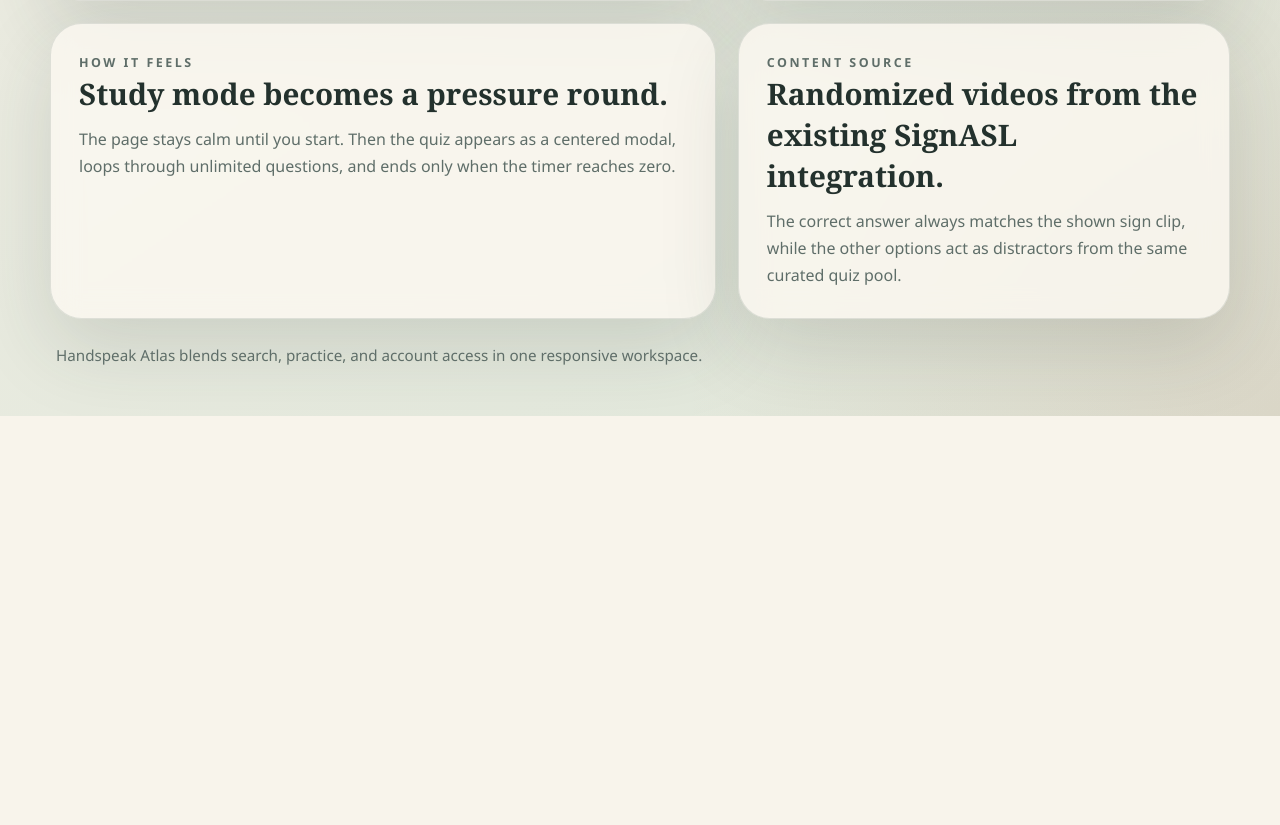
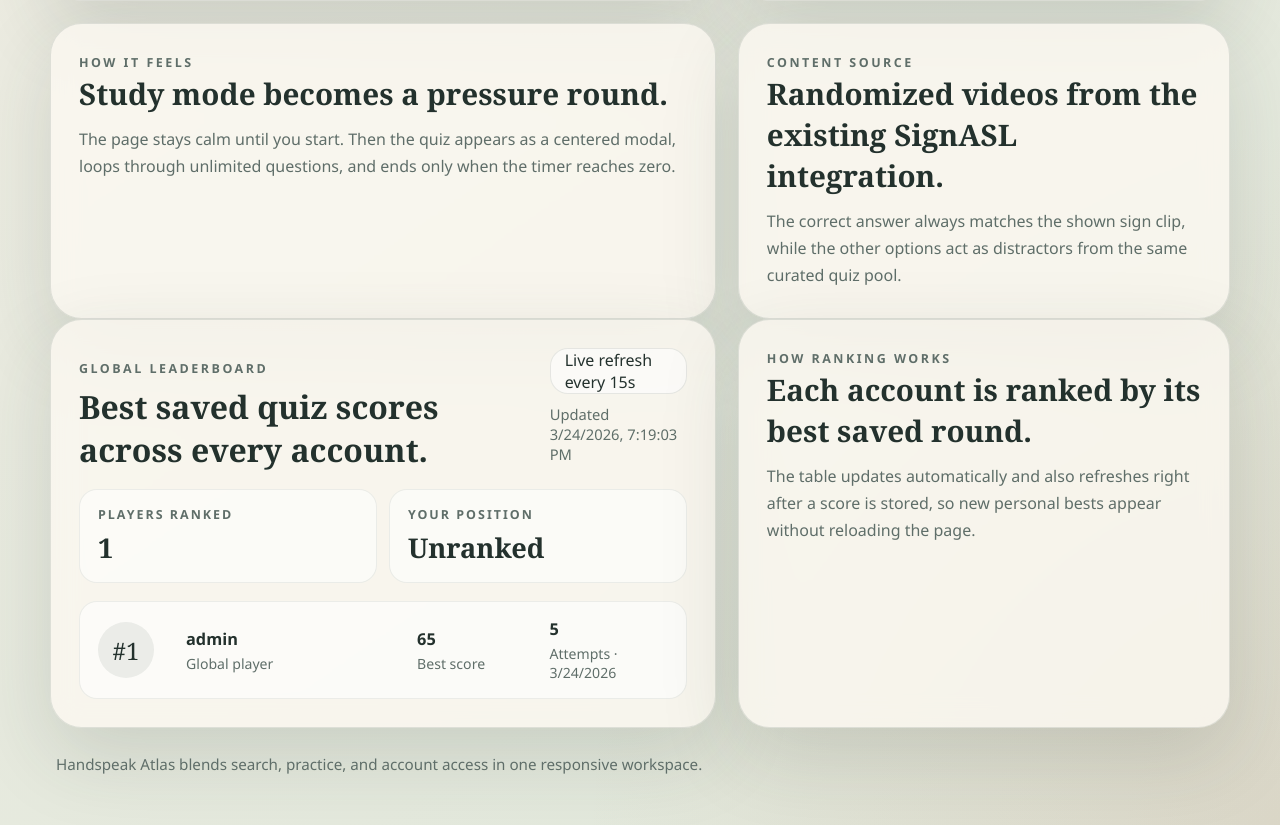
Before and after one commit to jerad-bobi/slt_final_main, a Django app: page /sharpen-your-brain/ in a window 1280 px wide. Shown: the part 944-1769 px from the top of the page. Before the commit the page ends 1360 px from the top, so only its background shows below. Run offline with Django 5.2, Linux system fonts and the light colour scheme; data comes from the database, SQL or seed files in the repository; both versions use the stored data as it was after the commit.

Commit message:
Added Leaderboard

```diff
--- a/slt/slt/urls.py
+++ b/slt/slt/urls.py
@@ -18,7 +18,7 @@
 from django.urls import path
 
 from accounts.views import about_me, account_access, login_view, logout_view, register_view
-from .views import brain_quiz_attempt_save, brain_quiz_question, home, learn_vocabularies, lets_practice, sharpen_your_brain
+from .views import brain_quiz_attempt_save, brain_quiz_leaderboard, brain_quiz_question, home, learn_vocabularies, lets_practice, sharpen_your_brain
 from .views import signasl_lookup
 
 urlpatterns = [
@@ -28,6 +28,7 @@
     path('api/signasl-lookup/', signasl_lookup, name='signasl_lookup'),
     path('api/brain-quiz-question/', brain_quiz_question, name='brain_quiz_question'),
     path('api/brain-quiz-attempt-save/', brain_quiz_attempt_save, name='brain_quiz_attempt_save'),
+    path('api/brain-quiz-leaderboard/', brain_quiz_leaderboard, name='brain_quiz_leaderboard'),
     path('learn-vocabularies/', learn_vocabularies, name='learn_vocabularies'),
     path('account/', account_access, name='account_access'),
     path('register/', register_view, name='register'),
--- a/slt/slt/views.py
+++ b/slt/slt/views.py
@@ -1,7 +1,7 @@
 import json
 
 from django.db import transaction
-from django.db.models import Max
+from django.db.models import Count, Max
 from django.http import JsonResponse
 from django.shortcuts import render
 
@@ -121,6 +121,46 @@
     )
 
 
+def brain_quiz_leaderboard(request):
+    leaderboard_rows = list(
+        BrainQuizAttempt.objects.values('username__username')
+        .annotate(
+            best_score=Max('score'),
+            total_attempts=Count('id'),
+            last_attempt=Max('date_attempt'),
+        )
+        .order_by('-best_score', 'last_attempt', 'username__username')
+    )
+
+    top_rows = []
+    current_account = _get_current_account(request)
+    current_account_entry = None
+
+    for index, row in enumerate(leaderboard_rows, start=1):
+        entry = {
+            'rank': index,
+            'username': row['username__username'],
+            'best_score': row['best_score'] or 0,
+            'total_attempts': row['total_attempts'],
+            'last_attempt': row['last_attempt'].isoformat() if row['last_attempt'] else None,
+        }
+
+        if index <= 10:
+            top_rows.append(entry)
+
+        if current_account and entry['username'] == current_account.username:
+            current_account_entry = entry
+
+    return JsonResponse(
+        {
+            'entries': top_rows,
+            'total_players': len(leaderboard_rows),
+            'updated_at': leaderboard_rows[0]['last_attempt'].isoformat() if leaderboard_rows and leaderboard_rows[0]['last_attempt'] else None,
+            'current_account': current_account_entry,
+        }
+    )
+
+
 def learn_vocabularies(request):
     return render(
         request,
--- a/slt/static/css/pages/sharpen_your_brain.css
+++ b/slt/static/css/pages/sharpen_your_brain.css
@@ -1,17 +1,23 @@
 .brain-hero,
-.brain-grid {
+.brain-grid,
+.brain-leaderboard-layout {
     display: grid;
     grid-template-columns: minmax(0, 1.15fr) minmax(280px, 0.85fr);
     gap: 22px;
 }
 
-.brain-hero {
+.brain-hero,
+.brain-leaderboard-layout {
     margin-bottom: 22px;
 }
 
 .brain-hero__aside,
 .brain-card {
     padding: 28px;
+}
+
+.brain-card--aside {
+    align-content: start;
 }
 
 .brain-card h2 {
@@ -24,6 +30,126 @@
     margin: 0;
     color: var(--muted);
     line-height: 1.7;
+}
+
+.brain-leaderboard-card {
+    padding: 28px;
+}
+
+.brain-leaderboard-card__header {
+    display: flex;
+    align-items: flex-start;
+    justify-content: space-between;
+    gap: 18px;
+    margin-bottom: 18px;
+}
+
+.brain-leaderboard-card__header h2 {
+    margin: 0;
+    font-family: var(--font-display);
+    font-size: 2rem;
+}
+
+.brain-leaderboard-card__meta {
+    display: grid;
+    justify-items: end;
+    gap: 10px;
+}
+
+.brain-leaderboard-card__meta p {
+    margin: 0;
+    color: var(--muted);
+    font-size: 0.92rem;
+}
+
+.brain-leaderboard-summary {
+    display: grid;
+    grid-template-columns: repeat(2, minmax(0, 1fr));
+    gap: 12px;
+    margin-bottom: 18px;
+}
+
+.brain-leaderboard-summary__item {
+    padding: 16px 18px;
+    border: 1px solid rgba(35, 49, 45, 0.08);
+    border-radius: 18px;
+    background: rgba(255, 255, 255, 0.56);
+}
+
+.brain-leaderboard-summary__item span {
+    display: block;
+    margin-bottom: 6px;
+    color: var(--muted);
+    font-size: 0.78rem;
+    font-weight: 700;
+    letter-spacing: 0.16em;
+    text-transform: uppercase;
+}
+
+.brain-leaderboard-summary__item strong {
+    font-family: var(--font-display);
+    font-size: 1.7rem;
+}
+
+.brain-leaderboard-table {
+    display: grid;
+    gap: 12px;
+}
+
+.brain-leaderboard-row,
+.brain-leaderboard-empty {
+    display: grid;
+    grid-template-columns: 74px minmax(0, 1.1fr) repeat(2, minmax(110px, 0.6fr));
+    gap: 14px;
+    align-items: center;
+    padding: 16px 18px;
+    border: 1px solid rgba(35, 49, 45, 0.08);
+    border-radius: 18px;
+    background: rgba(255, 255, 255, 0.6);
+}
+
+.brain-leaderboard-empty {
+    grid-template-columns: 1fr;
+    justify-items: center;
+    color: var(--muted);
+    text-align: center;
+}
+
+.brain-leaderboard-row--current {
+    border-color: rgba(181, 92, 59, 0.28);
+    background: rgba(240, 221, 201, 0.44);
+}
+
+.brain-leaderboard-rank {
+    display: inline-flex;
+    align-items: center;
+    justify-content: center;
+    width: 56px;
+    height: 56px;
+    border-radius: 50%;
+    background: rgba(35, 49, 45, 0.08);
+    font-family: var(--font-display);
+    font-size: 1.5rem;
+}
+
+.brain-leaderboard-name strong,
+.brain-leaderboard-stat strong {
+    display: block;
+    font-size: 1.02rem;
+}
+
+.brain-leaderboard-name span,
+.brain-leaderboard-stat span {
+    display: block;
+    margin-top: 4px;
+    color: var(--muted);
+    font-size: 0.88rem;
+}
+
+.brain-leaderboard-status--error {
+    border-color: rgba(161, 62, 51, 0.24);
+    background: rgba(161, 62, 51, 0.12);
+    color: #8b382f;
 }
 
 .quiz-modal {
@@ -308,11 +434,22 @@
 @media (max-width: 900px) {
     .brain-hero,
     .brain-grid,
+    .brain-leaderboard-layout,
     .quiz-hud,
     .quiz-question-box,
     .quiz-video-row,
-    .quiz-options {
+    .quiz-options,
+    .brain-leaderboard-summary,
+    .brain-leaderboard-row {
         grid-template-columns: 1fr;
+    }
+
+    .brain-leaderboard-card__header {
+        flex-direction: column;
+    }
+
+    .brain-leaderboard-card__meta {
+        justify-items: start;
     }
 
     .quiz-modal__dialog {
--- a/slt/static/js/sharpen_your_brain.js
+++ b/slt/static/js/sharpen_your_brain.js
@@ -16,6 +16,12 @@
 const brainVideoShell = document.getElementById('brain-video-shell');
 const brainOptions = document.getElementById('brain-options');
 const brainEndSummary = document.getElementById('brain-end-summary');
+const brainLeaderboardCard = document.querySelector('[data-leaderboard-url]');
+const brainLeaderboardTable = document.getElementById('brain-leaderboard-table');
+const brainLeaderboardStatus = document.getElementById('brain-leaderboard-status');
+const brainLeaderboardUpdated = document.getElementById('brain-leaderboard-updated');
+const brainLeaderboardPlayerCount = document.getElementById('brain-leaderboard-player-count');
+const brainLeaderboardCurrentRank = document.getElementById('brain-leaderboard-current-rank');
 
 const brainQuizState = {
     active: false,
@@ -35,6 +41,13 @@
 
 const brainQuizApiUrl = brainQuizModal ? brainQuizModal.dataset.quizUrl || '' : '';
 const brainQuizAttemptSaveUrl = brainQuizModal ? brainQuizModal.dataset.saveAttemptUrl || '' : '';
+const brainLeaderboardApiUrl = brainLeaderboardCard ? brainLeaderboardCard.dataset.leaderboardUrl || '' : '';
+const brainLeaderboardRefreshIntervalMs = 15000;
+
+const brainLeaderboardState = {
+    pollTimerId: 0,
+    loading: false,
+};
 
 function openBrainQuizModal() {
     if (!brainQuizModal) {
@@ -158,6 +171,7 @@
         const payload = await response.json();
         brainQuizState.scoreSaveStatus = ` Saved as attempt ${payload.attempt_number} for ${payload.username}.`;
         showBrainEndScreen();
+        void loadBrainLeaderboard();
     } catch (error) {
         brainQuizState.scoreSaved = false;
         brainQuizState.scoreSaveStatus = ' Score could not be saved.';
@@ -480,6 +494,129 @@
     return csrfCookie ? decodeURIComponent(csrfCookie.split('=')[1]) : '';
 }
 
+function escapeBrainUsername(value) {
+    return escapeBrainHtml(String(value || 'Anonymous'));
+}
+
+function setBrainLeaderboardStatus(message, isError = false) {
+    if (!brainLeaderboardStatus) {
+        return;
+    }
+
+    brainLeaderboardStatus.textContent = message;
+    brainLeaderboardStatus.classList.toggle('brain-leaderboard-status--error', isError);
+}
+
+function renderBrainLeaderboardEmpty(message) {
+    if (!brainLeaderboardTable) {
+        return;
+    }
+
+    brainLeaderboardTable.innerHTML = `<div class="brain-leaderboard-empty">${escapeBrainHtml(message)}</div>`;
+}
+
+function renderBrainLeaderboard(payload) {
+    if (!brainLeaderboardTable || !brainLeaderboardPlayerCount || !brainLeaderboardCurrentRank || !brainLeaderboardUpdated) {
+        return;
+    }
+
+    const entries = Array.isArray(payload.entries) ? payload.entries : [];
+    brainLeaderboardPlayerCount.textContent = String(payload.total_players || 0);
+
+    if (payload.current_account && Number.isFinite(payload.current_account.rank)) {
+        brainLeaderboardCurrentRank.textContent = `#${payload.current_account.rank}`;
+    } else {
+        brainLeaderboardCurrentRank.textContent = 'Unranked';
+    }
+
+    if (payload.updated_at) {
+        const updatedAt = new Date(payload.updated_at);
+        brainLeaderboardUpdated.textContent = Number.isNaN(updatedAt.getTime())
+            ? 'Updated recently'
+            : `Updated ${updatedAt.toLocaleString()}`;
+    } else {
+        brainLeaderboardUpdated.textContent = 'No saved scores yet';
+    }
+
+    if (!entries.length) {
+        renderBrainLeaderboardEmpty('No saved rounds yet. Finish a quiz while logged in to claim the first rank.');
+        return;
+    }
+
+    brainLeaderboardTable.innerHTML = entries.map((entry) => {
+        const isCurrent = payload.current_account && payload.current_account.username === entry.username;
+        const lastAttemptText = entry.last_attempt ? new Date(entry.last_attempt).toLocaleDateString() : 'No date';
+
+        return `
+            <article class="brain-leaderboard-row${isCurrent ? ' brain-leaderboard-row--current' : ''}" role="listitem">
+                <div class="brain-leaderboard-rank">#${entry.rank}</div>
+                <div class="brain-leaderboard-name">
+                    <strong>${escapeBrainUsername(entry.username)}</strong>
+                    <span>${isCurrent ? 'Your best saved round' : 'Global player'}</span>
+                </div>
+                <div class="brain-leaderboard-stat">
+                    <strong>${entry.best_score}</strong>
+                    <span>Best score</span>
+                </div>
+                <div class="brain-leaderboard-stat">
+                    <strong>${entry.total_attempts}</strong>
+                    <span>Attempts · ${escapeBrainHtml(lastAttemptText)}</span>
+                </div>
+            </article>
+        `;
+    }).join('');
+}
+
+async function loadBrainLeaderboard() {
+    if (!brainLeaderboardApiUrl || brainLeaderboardState.loading) {
+        return;
+    }
+
+    brainLeaderboardState.loading = true;
+
+    try {
+        setBrainLeaderboardStatus('Refreshing leaderboard');
+
+        const response = await fetch(brainLeaderboardApiUrl, {
+            headers: {
+                'X-Requested-With': 'XMLHttpRequest',
+            },
+        });
+
+        if (!response.ok) {
+            throw new Error('Leaderboard request failed');
+        }
+
+        const payload = await response.json();
+        renderBrainLeaderboard(payload);
+        setBrainLeaderboardStatus('Live refresh every 15s');
+    } catch (error) {
+        setBrainLeaderboardStatus('Leaderboard unavailable', true);
+
+        if (brainLeaderboardTable && !brainLeaderboardTable.children.length) {
+            renderBrainLeaderboardEmpty('Leaderboard could not be loaded right now.');
+        }
+    } finally {
+        brainLeaderboardState.loading = false;
+    }
+}
+
+function startBrainLeaderboardPolling() {
+    if (!brainLeaderboardApiUrl) {
+        return;
+    }
+
+    void loadBrainLeaderboard();
+
+    if (brainLeaderboardState.pollTimerId) {
+        window.clearInterval(brainLeaderboardState.pollTimerId);
+    }
+
+    brainLeaderboardState.pollTimerId = window.setInterval(() => {
+        void loadBrainLeaderboard();
+    }, brainLeaderboardRefreshIntervalMs);
+}
+
 if (brainLaunchButton) {
     brainLaunchButton.addEventListener('click', openBrainQuizModal);
 }
@@ -505,6 +642,8 @@
     brainRestartButton.addEventListener('click', startBrainQuiz);
 }
 
+startBrainLeaderboardPolling();
+
 window.addEventListener('keydown', (event) => {
     if (event.key === 'Escape' && brainQuizModal && brainQuizModal.classList.contains('quiz-modal--visible')) {
         closeBrainQuizModal();
--- a/slt/templates/sharpen_your_brain.html
+++ b/slt/templates/sharpen_your_brain.html
@@ -46,6 +46,42 @@
         <h2>Randomized videos from the existing SignASL integration.</h2>
         <p>The correct answer always matches the shown sign clip, while the other options act as distractors from the same curated quiz pool.</p>
     </article>
+</section>
+
+<section class="brain-leaderboard-layout" aria-label="Global quiz leaderboard">
+    <article class="panel-surface brain-leaderboard-card" data-leaderboard-url="{% url 'brain_quiz_leaderboard' %}">
+        <div class="brain-leaderboard-card__header">
+            <div>
+                <p class="card-label">Global leaderboard</p>
+                <h2>Best saved quiz scores across every account.</h2>
+            </div>
+            <div class="brain-leaderboard-card__meta">
+                <span class="status-pill" id="brain-leaderboard-status">Live refresh every 15s</span>
+                <p id="brain-leaderboard-updated">Waiting for leaderboard...</p>
+            </div>
+        </div>
+
+        <div class="brain-leaderboard-summary" id="brain-leaderboard-summary">
+            <div class="brain-leaderboard-summary__item">
+                <span>Players ranked</span>
+                <strong id="brain-leaderboard-player-count">0</strong>
+            </div>
+            <div class="brain-leaderboard-summary__item">
+                <span>Your position</span>
+                <strong id="brain-leaderboard-current-rank">Unranked</strong>
+            </div>
+        </div>
+
+        <div class="brain-leaderboard-table" id="brain-leaderboard-table" role="list">
+            <div class="brain-leaderboard-empty">Loading leaderboard...</div>
+        </div>
+    </article>
+
+    <aside class="panel-surface brain-card brain-card--aside">
+        <p class="card-label">How ranking works</p>
+        <h2>Each account is ranked by its best saved round.</h2>
+        <p>The table updates automatically and also refreshes right after a score is stored, so new personal bests appear without reloading the page.</p>
+    </aside>
 </section>
 
 <div class="quiz-modal" id="brain-quiz-modal" aria-hidden="true" data-quiz-url="{% url 'brain_quiz_question' %}" data-save-attempt-url="{% url 'brain_quiz_attempt_save' %}">
```
Also changed, not shown: slt/db.sqlite3.
